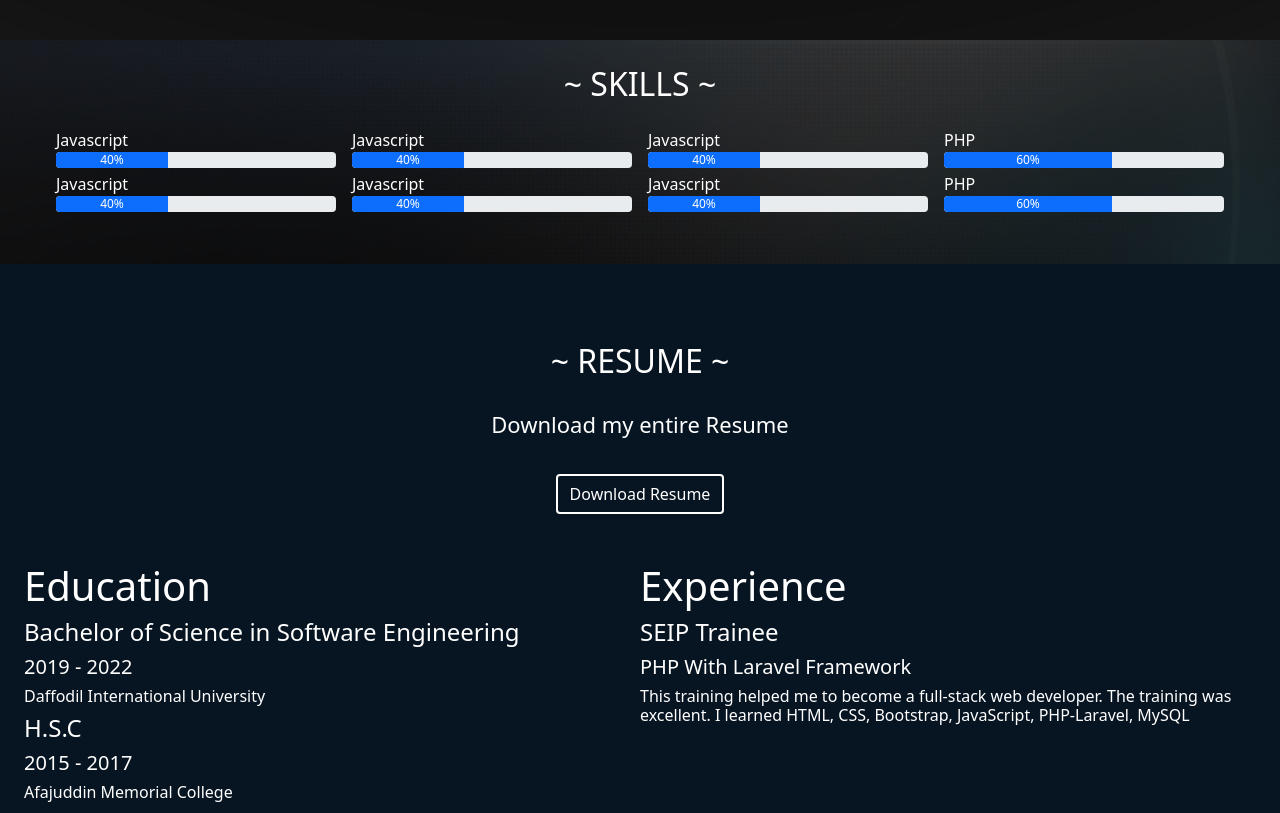
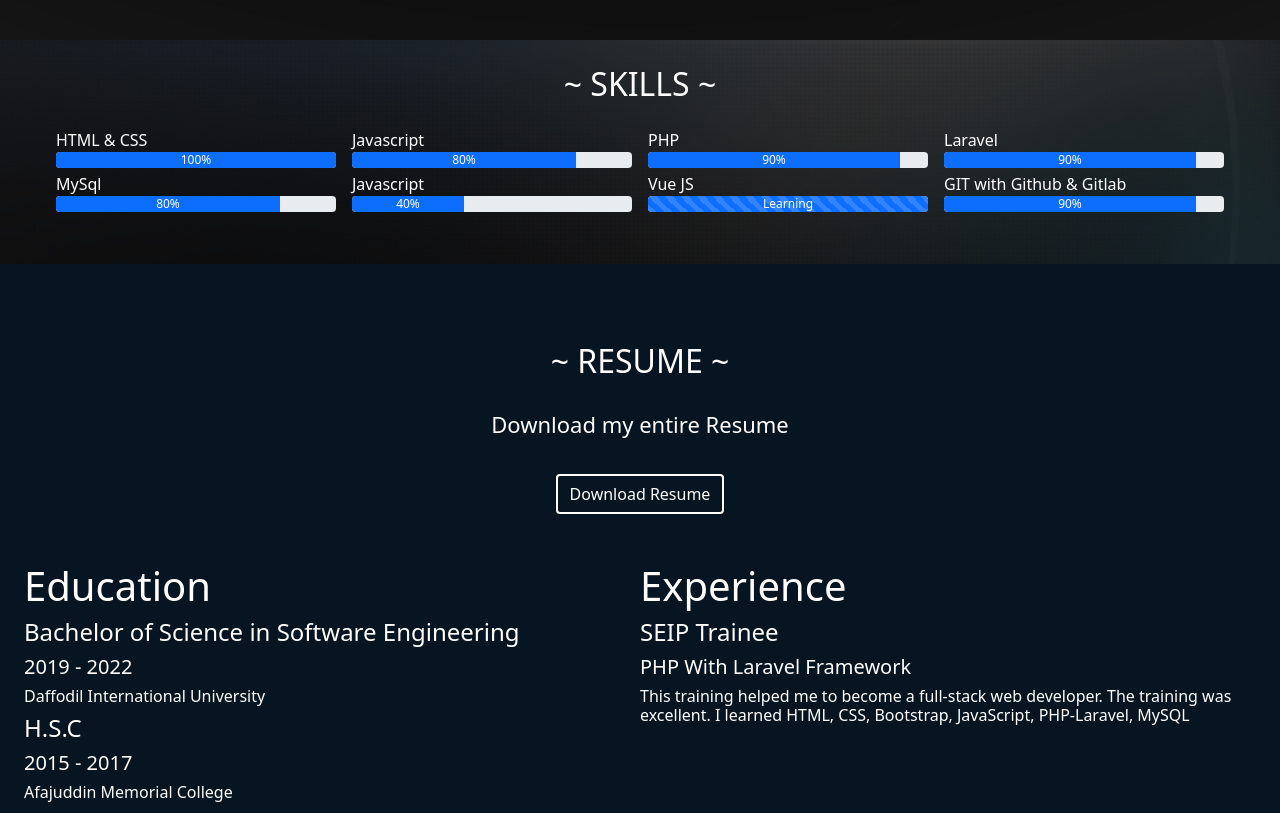
Before and after one commit to ismail306/ismail306.github.io, a plain HTML site: page index.html in a window 1280 px wide. Shown: the part 900-1713 px from the top of the page. Drawn offline with Linux system fonts and the light colour scheme.

Commit message:
skill updating

```diff
--- a/css/style.css
+++ b/css/style.css
@@ -70,6 +70,8 @@ margin-bottom:30px;
     color:#ffffff;
     margin-top:20px;
 }
+
+
   .nav {
     height: 80px;
     width: 100%;
@@ -182,7 +184,8 @@ padding-bottom: 10px;
 
   .image-container img {
     display: block;
-  height: 300px;
+    width:100%;
+    height: 300px;
     transition: filter 0.3s ease-out;
   }
 
@@ -330,4 +333,11 @@ padding-bottom: 15px;
       margin-top:5%;
   }
 
+  .image-container img {
+    display: block;
+
+    padding:5%;
+    transition: filter 0.3s ease-out;
   }
+
+  }
--- a/index.html
+++ b/index.html
@@ -26,7 +26,14 @@
       <div class="nav">
         <input hidden type="checkbox" id="nav-check" />
         <div class="nav-header">
-          <a class="nav-title" href="#home">HOME</a>
+          <a class="nav-title">
+            <img
+              loading="logo"
+              src="images/logo.png"
+              alt="Ismail"
+              width="150px"
+            />
+          </a>
         </div>
         <div class="nav-btn">
           <label for="nav-check">
@@ -94,17 +101,77 @@
       <div class="row py-2">
         <h2 class="heading-title py-3">~ SKILLS ~</h2>
         <div class="col-md-3 mb-1 px-2 col-sm-6">
+          <label>HTML & CSS</label>
+          <div class="progress">
+            <div
+              class="progress-bar"
+              role="progress-bar"
+              aria-valuemin="0"
+              aria-valuenow="100"
+              aria-valuemax="100"
+              style="width: 100%"
+            >
+              100%
+            </div>
+          </div>
+        </div>
+        <div class="col-md-3 mb-1 px-2 col-sm-6">
           <label>Javascript</label>
           <div class="progress">
             <div
               class="progress-bar"
               role="progress-bar"
               aria-valuemin="0"
-              aria-valuenow="40"
+              aria-valuenow="80"
               aria-valuemax="100"
-              style="width: 40%"
+              style="width: 80%"
             >
-              40%
+              80%
+            </div>
+          </div>
+        </div>
+        <div class="col-md-3 mb-1 px-2 col-sm-6">
+          <label>PHP</label>
+          <div class="progress">
+            <div
+              class="progress-bar"
+              role="progress-bar"
+              aria-valuemin="0"
+              aria-valuenow="90"
+              aria-valuemax="100"
+              style="width: 90%"
+            >
+              90%
+            </div>
+          </div>
+        </div>
+        <div class="col-md-3 mb-1 px-2 col-sm-6">
+          <label>Laravel</label>
+          <div class="progress">
+            <div
+              class="progress-bar"
+              role="progress-bar"
+              aria-valuemin="0"
+              aria-valuenow="90"
+              aria-valuemax="100"
+              style="width: 90%"
+            >
+              90%
+            </div>
+          </div>
+        </div>
+        <div class="col-md-3 mb-1 px-2 col-sm-6">
+          <label>MySql</label>
+          <div class="progress">
+            <div
+              class="progress-bar"
+              role="progress-bar"
+              aria-valuemin="0"
+              aria-valuenow="80"
+              aria-valuemax="100"
+              style="width: 80%"
+            >
+              80%
             </div>
           </div>
         </div>
@@ -124,92 +191,32 @@
           </div>
         </div>
         <div class="col-md-3 mb-1 px-2 col-sm-6">
-          <label>Javascript</label>
+          <label>Vue JS</label>
+          <div class="progress">
+            <div
+              class="progress-bar progress-bar-striped progress-bar-animated"
+              role="progress-bar"
+              aria-valuemin="0"
+              aria-valuenow="100"
+              aria-valuemax="100"
+              style="width: 100%"
+            >
+              Learning
+            </div>
+          </div>
+        </div>
+        <div class="col-md-3 mb-1 px-2 col-sm-6">
+          <label>GIT with Github & Gitlab</label>
           <div class="progress">
             <div
               class="progress-bar"
               role="progress-bar"
               aria-valuemin="0"
-              aria-valuenow="40"
+              aria-valuenow="990"
               aria-valuemax="100"
-              style="width: 40%"
+              style="width: 90%"
             >
-              40%
-            </div>
-          </div>
-        </div>
-        <div class="col-md-3 mb-1 px-2 col-sm-6">
-          <label>PHP</label>
-          <div class="progress">
-            <div
-              class="progress-bar"
-              role="progress-bar"
-              aria-valuemin="0"
-              aria-valuenow="60"
-              aria-valuemax="100"
-              style="width: 60%"
-            >
-              60%
-            </div>
-          </div>
-        </div>
-        <div class="col-md-3 mb-1 px-2 col-sm-6">
-          <label>Javascript</label>
-          <div class="progress">
-            <div
-              class="progress-bar"
-              role="progress-bar"
-              aria-valuemin="0"
-              aria-valuenow="40"
-              aria-valuemax="100"
-              style="width: 40%"
-            >
-              40%
-            </div>
-          </div>
-        </div>
-        <div class="col-md-3 mb-1 px-2 col-sm-6">
-          <label>Javascript</label>
-          <div class="progress">
-            <div
-              class="progress-bar"
-              role="progress-bar"
-              aria-valuemin="0"
-              aria-valuenow="40"
-              aria-valuemax="100"
-              style="width: 40%"
-            >
-              40%
-            </div>
-          </div>
-        </div>
-        <div class="col-md-3 mb-1 px-2 col-sm-6">
-          <label>Javascript</label>
-          <div class="progress">
-            <div
-              class="progress-bar"
-              role="progress-bar"
-              aria-valuemin="0"
-              aria-valuenow="40"
-              aria-valuemax="100"
-              style="width: 40%"
-            >
-              40%
-            </div>
-          </div>
-        </div>
-        <div class="col-md-3 mb-1 px-2 col-sm-6">
-          <label>PHP</label>
-          <div class="progress">
-            <div
-              class="progress-bar"
-              role="progress-bar"
-              aria-valuemin="0"
-              aria-valuenow="60"
-              aria-valuemax="100"
-              style="width: 60%"
-            >
-              60%
+              90%
             </div>
           </div>
         </div>
@@ -321,13 +328,10 @@
               <p>Project description</p>
             </div>
           </div>
-          <div class="col-md-4 mb-1 p-3 col-sm-6 image-container card-image">
-            <img
-              src="images/img5.png"
-              class="img-radius"
-              alt="Image"
-              width="100%"
-            />
+          <div
+            class="col-md-4 mb-1 p-3 col-sm-6 text-center image-container card-image"
+          >
+            <img src="images/img5.png" class="img-radius" alt="Image" />
             <div class="overlay">
               <h3>Project name</h3>
               <p>Project description</p>
```
Also changed, not shown: images/Logo.png (added).
